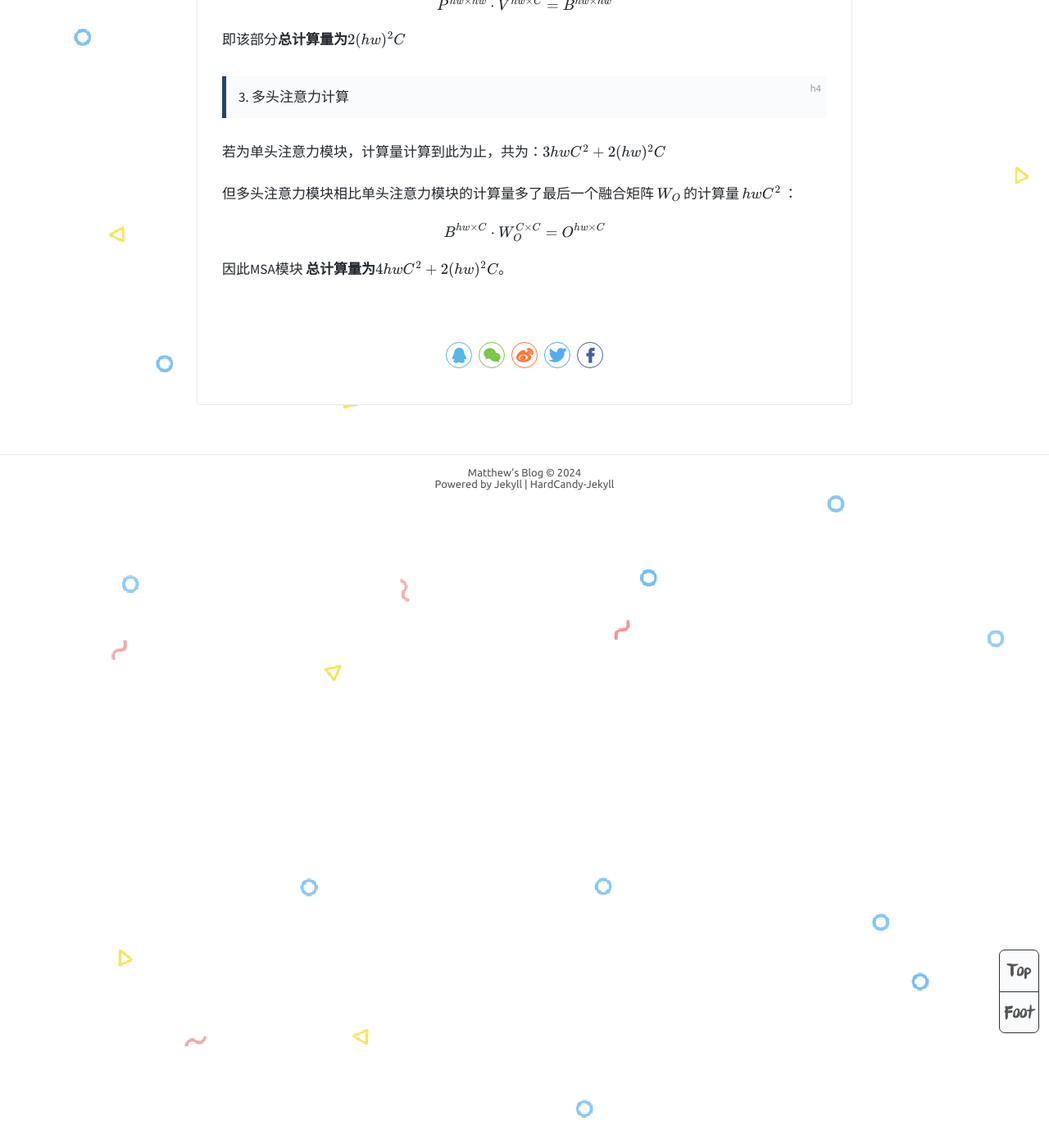
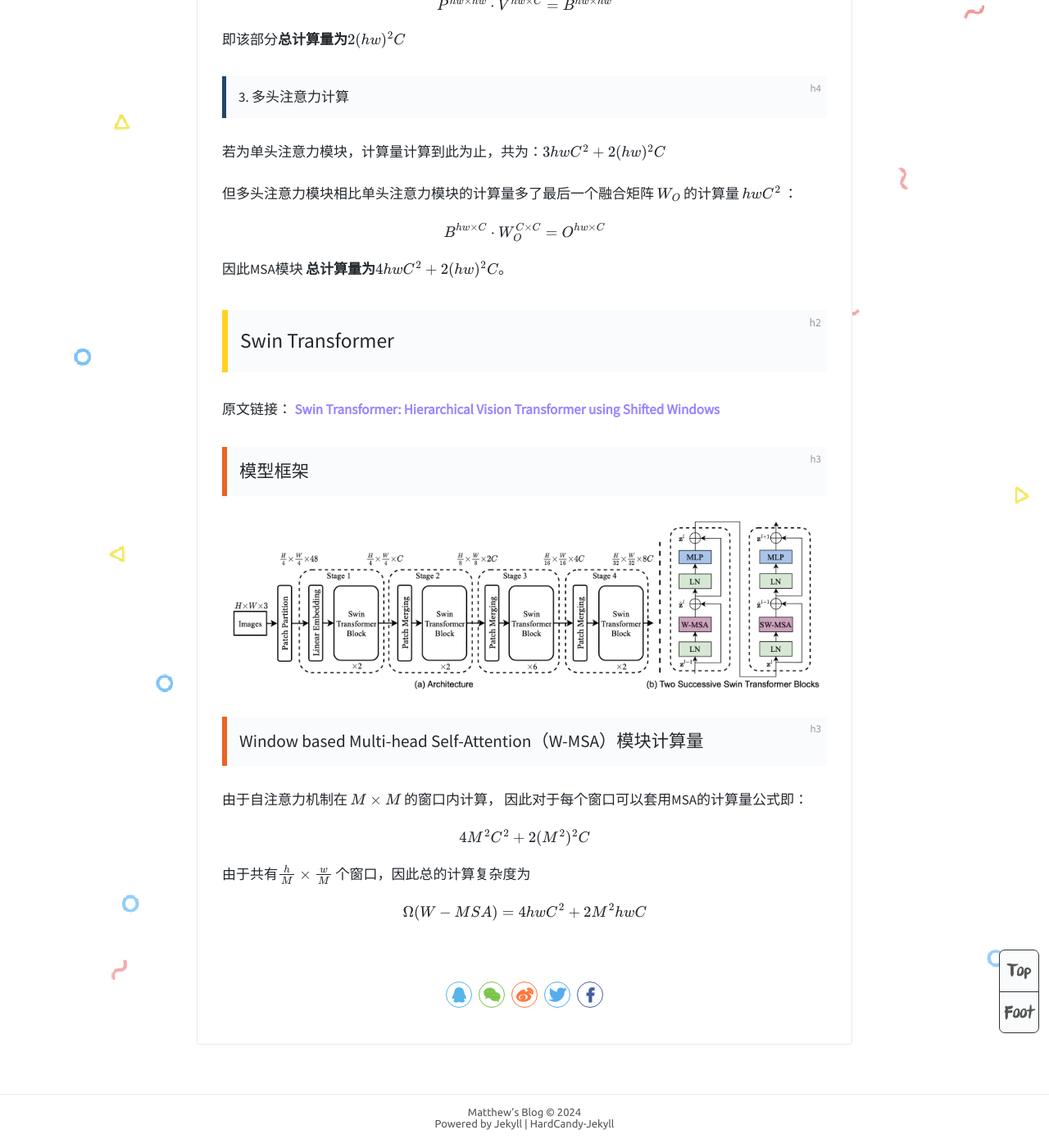
Before and after one commit to MatthewMaxy/MatthewMaxy.github.io, a Jekyll site: the page built from _posts/2024-04-10-VisionTransformer.md, in a window 1280 px wide and 1400 px high, scrolled down 2100 px. Shown: the whole window at 82% size. Built offline with Jekyll 4.4.1, drawn with Linux system fonts in a browser that asks for light colours; formulas are drawn with MathJax 3; comment, search, counter and statistics services are not loaded.

Commit message:
update Blog

```diff
--- a/_posts/2024-04-10-VisionTransformer.md
+++ b/_posts/2024-04-10-VisionTransformer.md
@@ -63,3 +63,21 @@ $$ P^{hw \times hw} \cdot V^{hw \times C} = B ^{hw \times hw} $$
 $$B^{hw \times C} \cdot W^{C \times C}_O = O^{hw \times C}$$
 
 因此MSA模块 __总计算量为$4hwC^2 + 2(hw)^2C$__。
+
+## Swin Transformer
+
+原文链接： [Swin Transformer: Hierarchical Vision Transformer using Shifted Windows](https://arxiv.org/pdf/2103.14030.pdf)
+
+### 模型框架
+
+![Swin Model](/assets/Blogs/2024-04-10/Swin.png)
+
+### Window based Multi-head Self-Attention（W-MSA）模块计算量
+
+由于自注意力机制在 $ M \times M $ 的窗口内计算， 因此对于每个窗口可以套用MSA的计算量公式即：
+
+$$ 4M^2C^2 + 2(M^2)^2C$$
+
+由于共有$\frac{h}{M} \times \frac{w}{M}$ 个窗口，因此总的计算复杂度为
+
+$$\Omega(W-MSA) = 4hwC^2 + 2M^2hwC $$
```
Also changed, not shown: assets/Blogs/2024-04-10/Swin.png (added), 1 other file.
